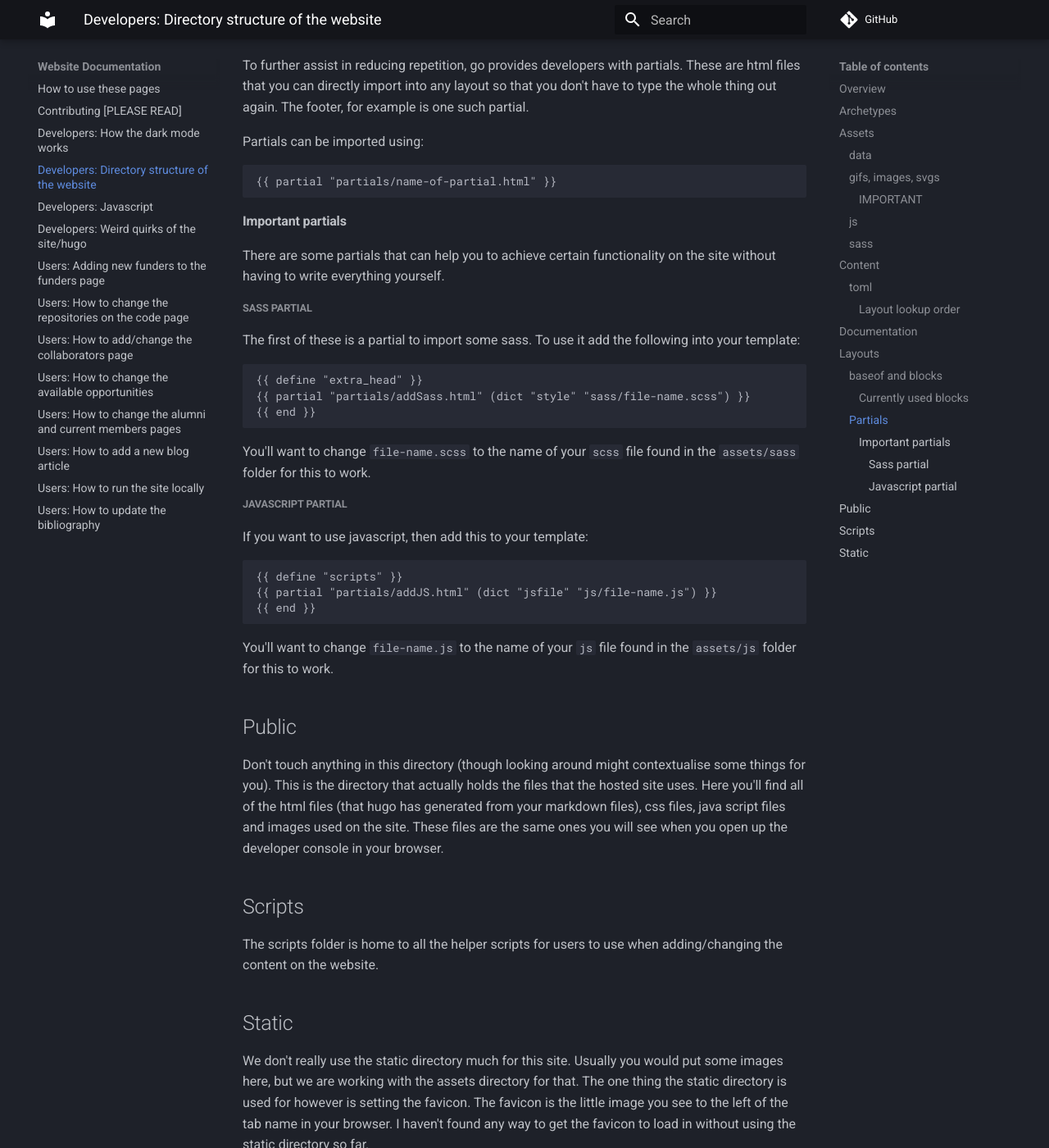
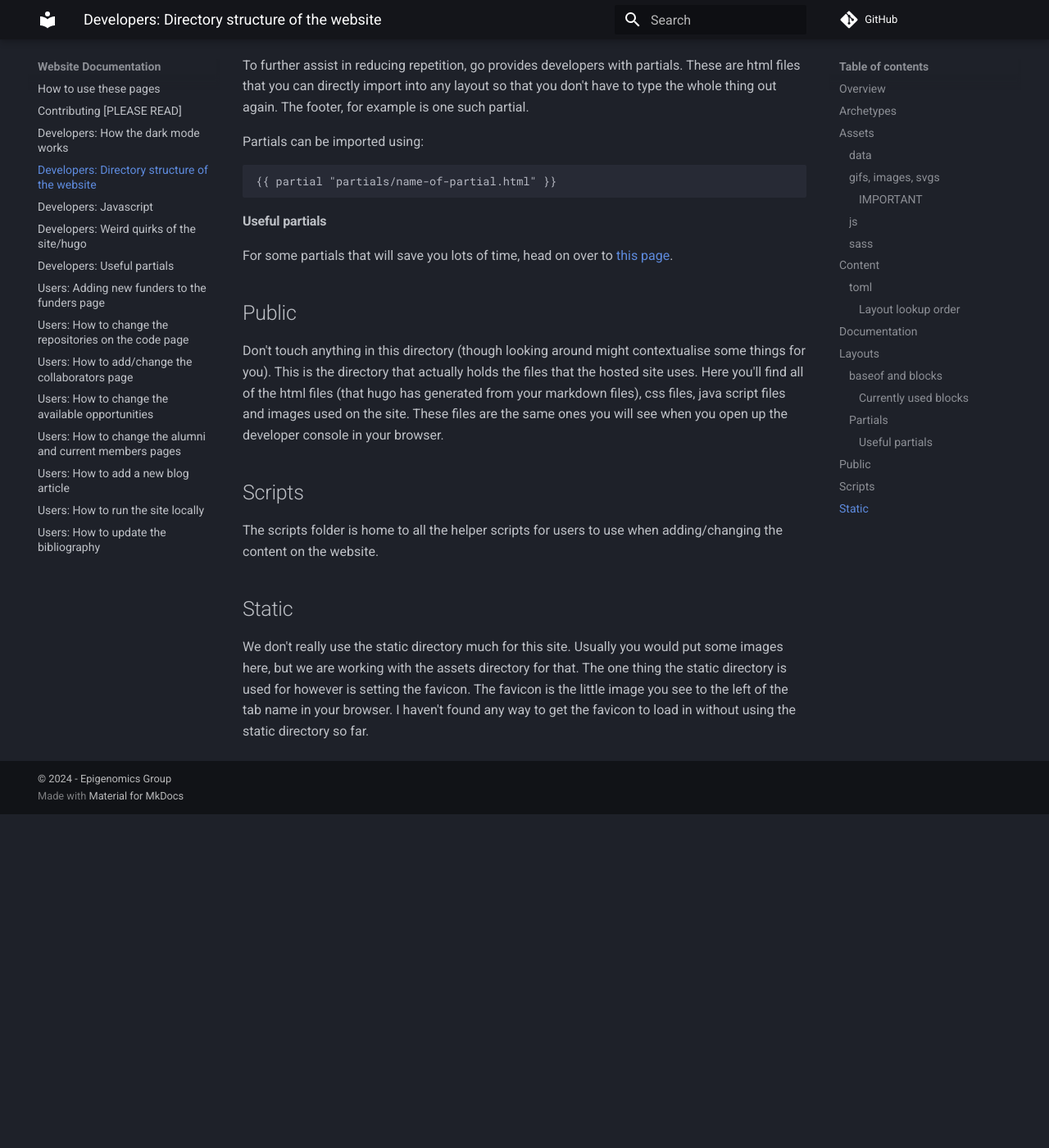
Before and after one commit to EpigeneticsExeter/EpigenomicsLabWeb, an MkDocs documentation site: the page built from documentation/docs/Developers-directory-structure.md, in a window 1280 px wide and 1400 px high, scrolled down 5144 px. Shown: the whole window at 82% size. Built offline with MkDocs 1.6.1 and Material for MkDocs 9.7.7, drawn with Linux system fonts in a browser that asks for light colours; comment, search, counter and statistics services are not loaded; after the commit the page ends 6137 px from its top, so only the background shows below that.

Commit message:
docs: move useful partials to separate page
They didn't really belong on the directory structure page. This is more
leaning towards functionality

````diff
--- a/documentation/docs/Developers-directory-structure.md
+++ b/documentation/docs/Developers-directory-structure.md
@@ -253,37 +253,10 @@ Partials can be imported using:
 {{ partial "partials/name-of-partial.html" }}
 ```
 
-#### Important partials
+#### Useful partials
 
-There are some partials that can help you to achieve certain functionality on
-the site without having to write everything yourself.
-
-##### Sass partial
-
-The first of these is a partial to import some sass. To use it add the
-following into your template:
-
-```go
-{{ define "extra_head" }}
-{{ partial "partials/addSass.html" (dict "style" "sass/file-name.scss") }}
-{{ end }}
-```
-
-You'll want to change `file-name.scss` to the name of your `scss` file found
-in the `assets/sass` folder for this to work.
-
-##### Javascript partial
-
-If you want to use javascript, then add this to your template:
-
-```go
-{{ define "scripts" }}
-{{ partial "partials/addJS.html" (dict "jsfile" "js/file-name.js") }}
-{{ end }}
-```
-
-You'll want to change `file-name.js` to the name of your `js` file found
-in the `assets/js` folder for this to work.
+For some partials that will save you lots of time, head on over to
+[this page](./Developers-useful-partials.md).
 
 ## Public
 
````
Also changed, not shown: documentation/docs/Developers-useful-partials.md (added, +31 -0 lines).
